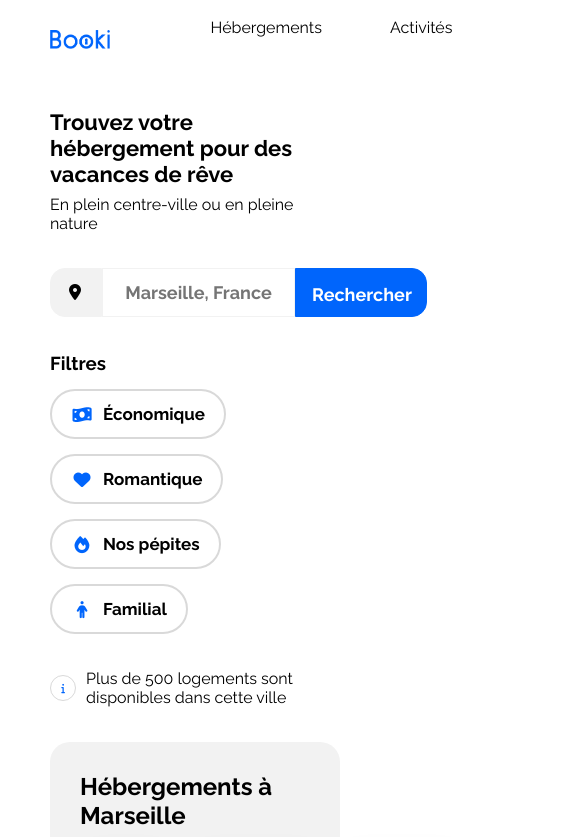
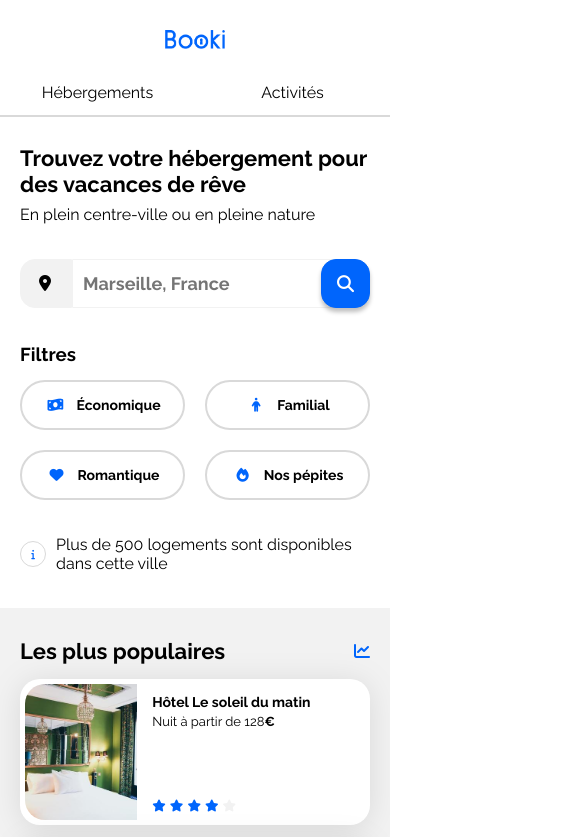
Before and after one commit to Florian-Poupon/booki-starter-code-master, a plain HTML site: page index.html in a window 390 px wide. Shown: the top 837 px of the page, 585 px wide, since content can reach past the window. Drawn offline with Linux system fonts and the light colour scheme.

Commit message:
Style : CSS mobile

```diff
--- a/css/responsive.css
+++ b/css/responsive.css
@@ -72,5 +72,145 @@
 
 /* Small devices (phones, less than 768px) */
 @media (max-width: 767.98px) {
-  /* ... */
+  .main-container {
+    padding: 0;
+  }
+
+  header,
+  .header-container {
+    height: 115px;
+    flex-direction: column;
+    align-items: center;
+  }
+
+  .header-logo {
+    padding: 30px;
+  }
+
+  .header-nav {
+    padding: 0;
+    width: 100%;
+    gap: 0;
+  }
+
+  .header-nav-item {
+    justify-content: center;
+    border-top: none;
+    align-items: start;
+    border-bottom: 2px solid #d9d9d9;
+    width: 50%;
+  }
+
+  .header-nav-item:hover,
+  .header-nav-item:active {
+    border-bottom: 2px solid var(--main-color);
+    border-top: none;
+    color: var(--main-color);
+  }
+
+  .filter {
+    padding: 0 20px;
+  }
+
+  .filter-bar-input {
+    display: flex;
+    flex-direction: row;
+    gap: 20px;
+    margin: 0;
+    padding: 0;
+    box-sizing: border-box;
+  }
+
+  .filter-bar-input button {
+    font-size: 14px;
+    width: calc(50% - 10px);
+  }
+
+  /* search bar */
+
+  .search-bar {
+    position: relative;
+    width: 100%;
+  }
+
+  .search-bar-button {
+    display: none;
+  }
+
+  .search-bar-button-mobile {
+    display: block;
+    position: absolute;
+    right: 0;
+    width: 49px;
+    height: 49px;
+    border-radius: 15px;
+    border: 1px solid var(--main-color);
+    background-color: var(--main-color);
+    box-shadow: 0 4px 4px rgba(0, 0, 0, 0.25);
+  }
+
+  #location {
+    border-top-right-radius: 15px;
+    border-bottom-right-radius: 15px;
+    text-align: left;
+  }
+
+  .fa-magnifying-glass {
+    color: white;
+    font-size: 17px;
+  }
+
+  /* section   */
+
+  .hebergements-and-populaires section {
+    border-radius: 0;
+    margin: 0;
+    padding: 30px 20px;
+  }
+
+  .hebergements-and-populaires {
+    flex-direction: column-reverse;
+    padding: 0;
+    gap: 15px;
+  }
+
+  .hebergements-and-populaires .hebergements {
+    background-color: white;
+  }
+
+  .hebergements-cards,
+  .populaires-cards,
+  .activites-cards {
+    display: flex;
+    flex-direction: column;
+    gap: 15px;
+  }
+
+  .populaires-cards .card {
+    display: flex;
+    margin-top: 0px;
+  }
+
+  .populaires,
+  .hebergements {
+    display: flex;
+    flex-direction: column;
+    gap: 15px;
+  }
+
+  /* footer */
+  footer {
+    display: flex;
+    flex-direction: column;
+    gap: 50px;
+    padding: 30px;
+  }
+
+  .footer-section {
+    display: flex;
+    flex-direction: column;
+    width: 100%;
+    padding: 0;
+    gap: 15px;
+  }
 }
--- a/css/style.css
+++ b/css/style.css
@@ -25,10 +25,6 @@ body {
   align-items: center;
   margin: 0 auto;
   gap: 30px;
-}
-
-ul {
-  list-style: none;
 }
 
 /* Header */
@@ -162,7 +158,8 @@ a {
   border: 1px solid var(--main-bg-color);
 }
 
-.search-bar button {
+.search-bar-button {
+  display: block;
   background-color: var(--main-color);
   border: 1px solid var(--main-color);
   width: 132px;
@@ -173,6 +170,10 @@ a {
   font-size: 18px;
   font-weight: 700;
   text-align: center;
+}
+
+.search-bar-button-mobile {
+  display: none;
 }
 
 /* filter */
@@ -398,7 +399,7 @@ a {
   display: flex;
   flex-direction: column;
   border-radius: 20px;
-  height: 439px;
+  height: fit-content;
   width: 100%;
   padding: 0;
   gap: 0;
@@ -440,4 +441,5 @@ footer {
   gap: 15px;
   padding: 0;
   margin: 0;
+  list-style: none;
 }
--- a/index.html
+++ b/index.html
@@ -33,27 +33,29 @@
     </header>
     <div class="main-container">
       <main>
-        <!-- Filter   -->
         <div class="filter">
           <div class="filter-title">
             <h1 class="section-title">Trouvez votre hébergement pour des vacances de rêve</h1>
             <p>En plein centre-ville ou en pleine nature</p>
           </div>
+          <!-- Search bar -->
           <form class="search-bar" role="search" aria-label="Recherche d'hébergements à Marseille">
             <label for="location" class="location-icon">
               <i class="fa-solid fa-location-dot"></i>
             </label>
             <input id="location" type="text" placeholder="Marseille, France" name="location" aria-label="Lieu de recherche" required />
-            <button type="submit" aria-label="Lancer la recherche">Rechercher</button>
+            <button class="search-bar-button" type="submit" aria-label="Lancer la recherche">Rechercher</button>
+            <button class="search-bar-button-mobile" type="submit" aria-label="Lancer la recherche"><i class="fa-solid fa-magnifying-glass"></i></button>
           </form>
 
+          <!-- Filter   -->
           <div class="filter-bar">
             <h3>Filtres</h3>
             <div class="filter-bar-input">
               <button><i class="fa-solid fa-money-bill-wave"></i>Économique</button>
+              <button><i class="fa-solid fa-person"></i>Familial</button>
               <button><i class="fa-solid fa-heart"></i>Romantique</button>
               <button><i class="fa-solid fa-fire"></i>Nos pépites</button>
-              <button><i class="fa-solid fa-person"></i>Familial</button>
             </div>
           </div>
           <div class="info-bar">
```
